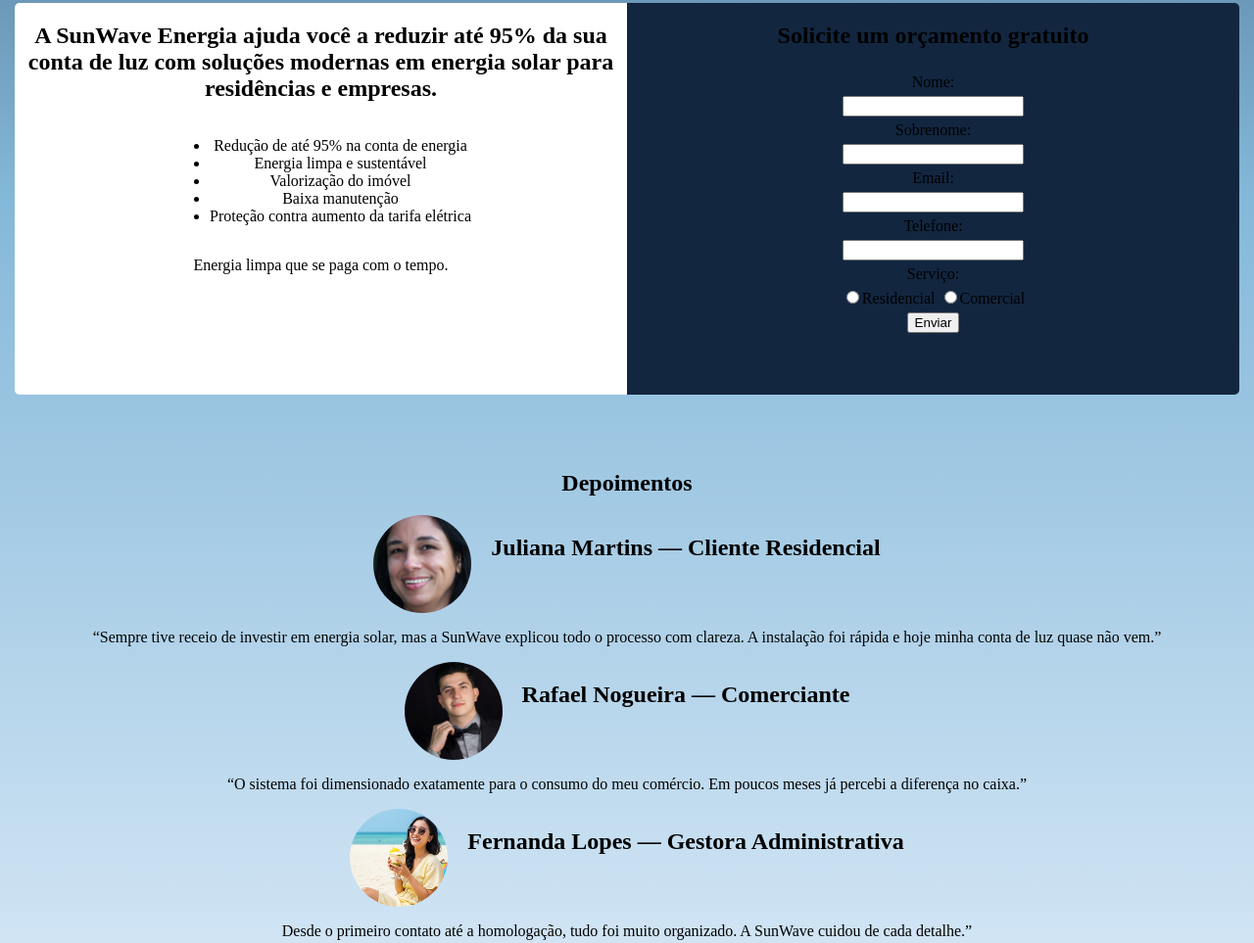
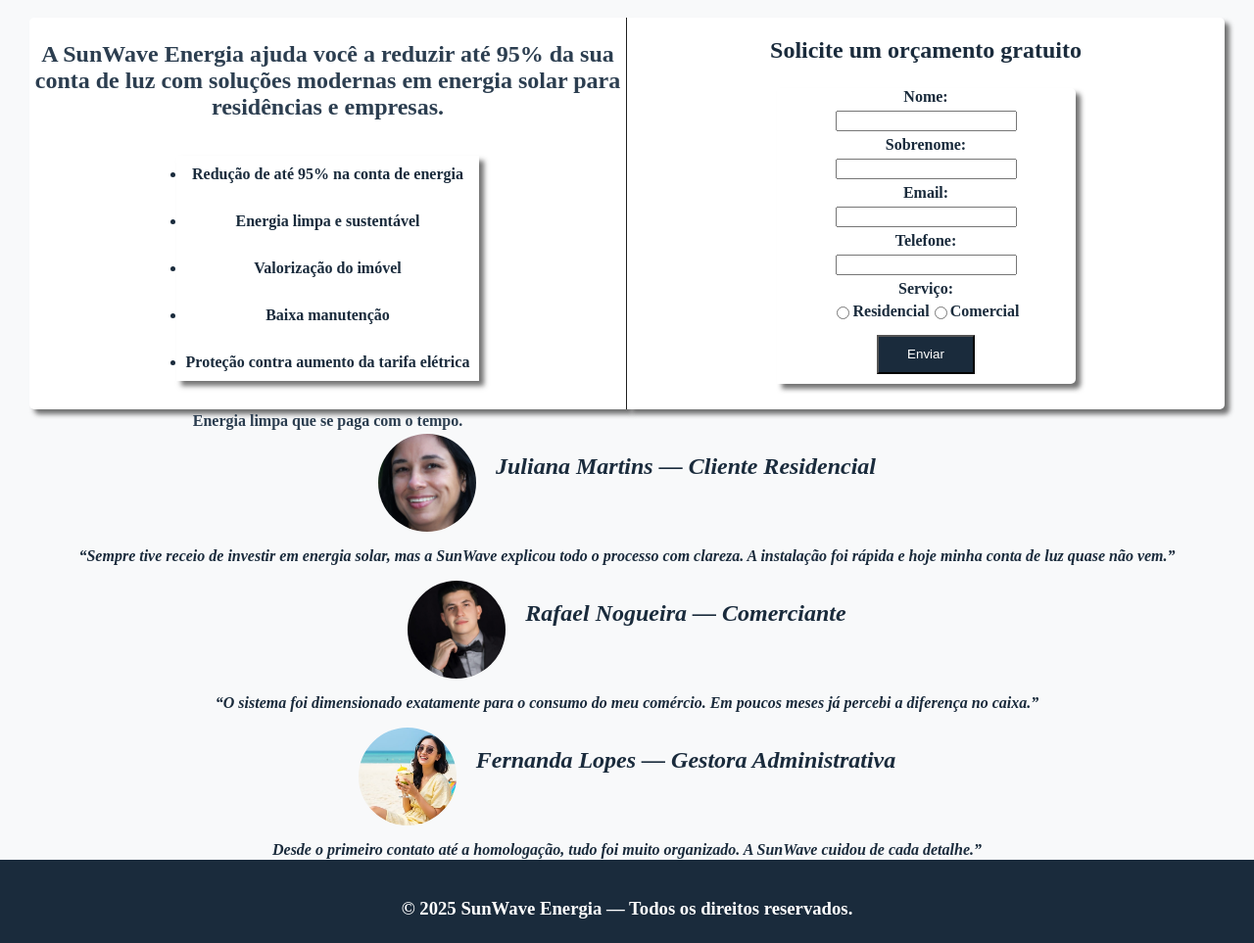
Before and after one commit to heitorsepulcrii/SunWave-Energia, a plain HTML site: page main.html in a window 1280 px wide. Shown: the part 731-1694 px from the top of the page at 98% size. Drawn offline with Linux system fonts and the light colour scheme; a web font is replaced by a local one.

```diff
--- a/main.css
+++ b/main.css
@@ -9,17 +9,19 @@
   margin: 0;
   padding: 0;
   overflow-x: hidden;
-  background: linear-gradient(#122640, #84B8D9, #e1eefa);
+  background: #F8F9FA;
+  color: #333333;
 }
 
 header{
-    color: white;
-    background-color:#122640;
+    color: #212121;
+    background-color: white;
     display: flex;
     flex-direction: row;
     justify-content: space-around;
     align-items: center;
-    font-size: 0.8em;
+    padding:10px ;
+    font-size: 0.7em;
     height: 15vh;
 }
 
@@ -31,10 +33,12 @@
     height: 280px;
     border-radius: 5px;
     margin: 15px;
-    background-color: #122640;
+
+    background-color: #1A2B3C;
+    box-shadow: 5px 5px 5px #212121a1;
     text-indent: 40px;
-    padding: 0px 5px 0px 5px;
-    font-family: "Oswald", sans-serif;
+    padding: 0px 15px 0px 15px;
+    font-family: "Tinos", serif;
     font-size: 1.3em;
     color: white;
 }
@@ -43,7 +47,7 @@
     display: flex;
     justify-content: center;
     text-align: center;
-    margin: 15px;
+    margin: 30px;
     height: 50vh;
 }
 
@@ -52,12 +56,34 @@
     height: 300px;
     align-items: center;
 
-    background-color: white;
+    background-color:#ffffff;
+    box-shadow: 5px 5px 5px #212121a1;
+    border-right: 1px solid #212121;
+    color: #2c3e50;
     flex-direction: column;
+    font-family: "Tinos", serif;
     border-top-left-radius: 5px;
     border-bottom-left-radius: 5px ;
     width: 50%;
     height: 50vh;
+    padding: 4px;
+}
+
+.benefícios > ul{
+    display: flex;
+    flex-direction: column;
+    gap: 30px;
+
+    font-weight: 700;
+    font-family: "Tinos", serif;
+    padding: 10px;
+    color: #1A2B3C;
+    box-shadow: 5px 5px 5px #212121a1;
+}
+
+.benefícios > p{
+    font-family: "Tinos", serif;
+    font-weight: 700;
 }
 
 .form{
@@ -68,19 +94,48 @@
     border-top-right-radius: 5px;
     border-bottom-right-radius: 5px ;
     gap: 5px;
-    background-color:#122640;
+
+    color: #1A2B3C;
+    background-color:white;
+    box-shadow: 5px 5px 5px #212121a1;
+
+    font-weight: 700;
+    font-family: "Tinos", serif;
 }
 
-.botao{
+.serviço{
+    margin: 0;
+    display: flex;
+    flex-direction: row;
+}
+
+#serviço{
+    margin: 0;
+    padding: 0;
+}
+
+button{
     margin: 10px;
-    width: 40px;
+    width: 100px;
     height: 40px;
+    background-color: #1A2B3C;
+    color: white;
+}
+
+button:hover{
+    background-color:white;
+    color: #1A2B3C;
 }
 
 .depoimentos{
     display: flex;
     flex-direction: column;
-    height: 600px;
+    margin-top: 30px;
+    font-weight: 700;
+    font-family: "Tinos", serif;
+    font-style: italic;
+    color: #1A2B3C;
+
     border-radius: 10px;
     justify-content: center;
     align-items: center;
@@ -92,6 +147,7 @@
     height: 100px;
     border-radius: 50%;
     object-fit: cover;
+    color: #1A2B3C;
 }
 
 .cliente03, .cliente02, .cliente01{
@@ -100,10 +156,12 @@
 }
 
 footer{
-    color:#84B8D9;
+    color:white;
     display: flex;
-    background-color:#122640;
+    background-color:#1A2B3C;
     height: 100px;
     align-items: center;
     justify-content: center;
+    margin-top: 30px;
+    font-family: "Tinos", serif;;
 }
--- a/main.html
+++ b/main.html
@@ -36,26 +36,28 @@
         </div>
         <div class="form">
             <h2>Solicite um orçamento gratuito</h2>
-            <form action="" class="form">
+            <form class="form" onsubmit="enviar(event)">
                     <label for="nome">Nome:</label>
-                    <input type="text" name="nome" id="nome">
+                    <input type="text" name="nome" id="nome" required>
                     <label for="sobrenome">Sobrenome:</label>
                     <input type="text" name="sobrenome" id="sobrenome" >
-                    <label for="nome">Email:</label>
-                    <input type="email" name="email" id="email" >
+                    <label for="email">Email:</label>
+                    <input type="email" name="email" id="email" required>
                     <label for="telefone">Telefone:</label>
-                    <input type="tel" name="telefone" id="telefone" >
-                <label for="serviço">Serviço:</label>
+                    <input type="tel" name="telefone" id="telefone" required>
+                <p id="serviço">Serviço:</p>
                 <div class="serviço">
-                    <input type="radio" name="serviço" value="Residencial">Residencial
-                    <input type="radio" name="serviço" value="Comercial">Comercial
+                    <input type="radio" name="serviço" value="Residencial" id="residencial" required>
+                    <label for="residencial">Residencial</label>
+                    <input type="radio" name="serviço" value="Comercial" id="comercial" required>
+                    <label for="comercial">Comercial</label>
                 </div>
                 <button type="submit" class="botão">Enviar</button>
             </form>
         </div>
     </section>
     <section class="depoimentos">
-        <h2>Depoimentos</h2>
+        <h2></h2>
         <div class="cliente01">
             <img src="img/cliente01.jpg" alt="foto de perfil">
             <h2>Juliana Martins — Cliente Residencial</h2>
@@ -75,5 +77,6 @@
     <footer>
         <h3>© 2025 SunWave Energia — Todos os direitos reservados.</h3>
     </footer>
+    <script src="main.js"></script>
 </body>
 </html>
--- /dev/null
+++ b/main.js
@@ -0,0 +1,13 @@
+function enviar(event) {
+    event.preventDefault();
+
+    const cliente = {
+        nome: document.getElementById("nome").value,
+        sobrenome: document.getElementById("sobrenome").value,
+        email: document.getElementById("email").value,
+        telefone: document.getElementById("telefone").value,
+        serviço: document.getElementsByTagName("serviço").value
+    }
+    JSON.stringify(cliente)
+    alert(`Usuário Cadastrado! Entraremos em contato em breve ${cliente.nome}`)
+}
```
